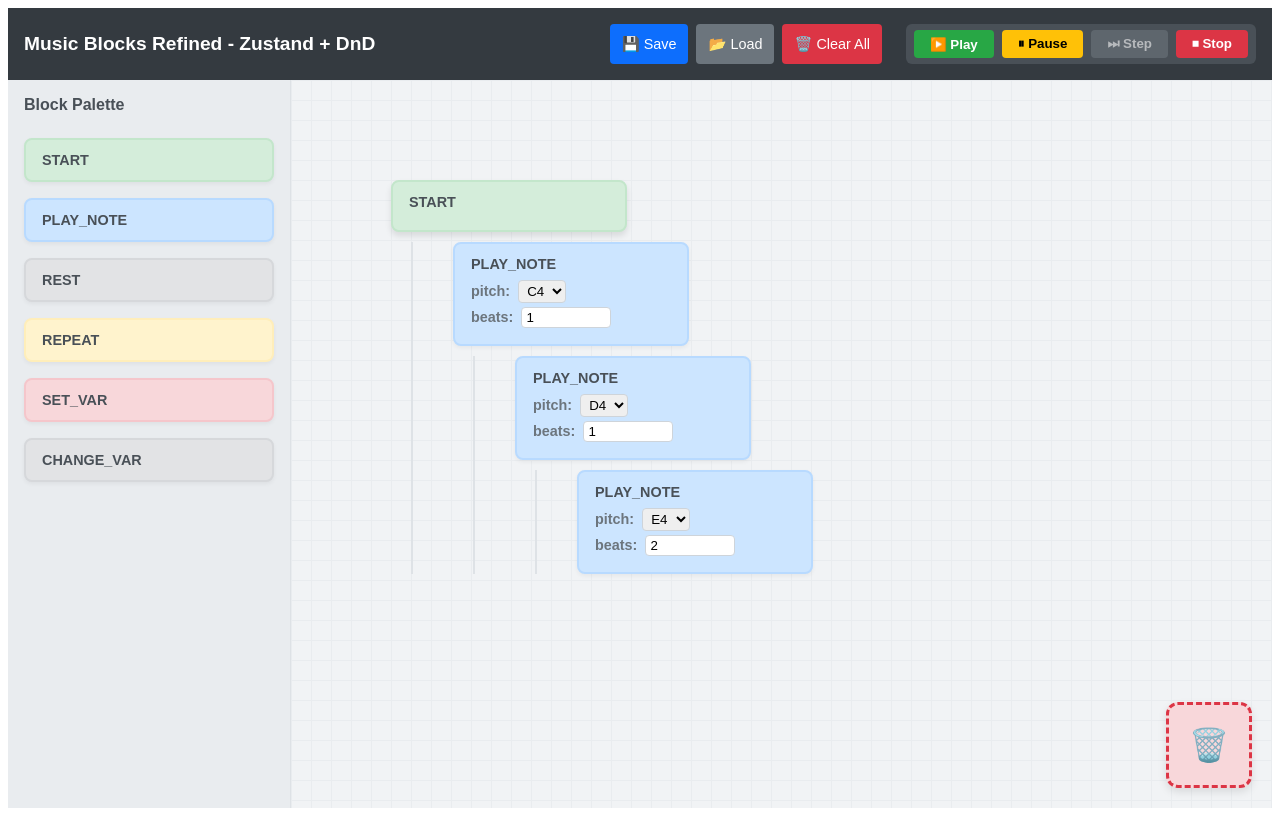
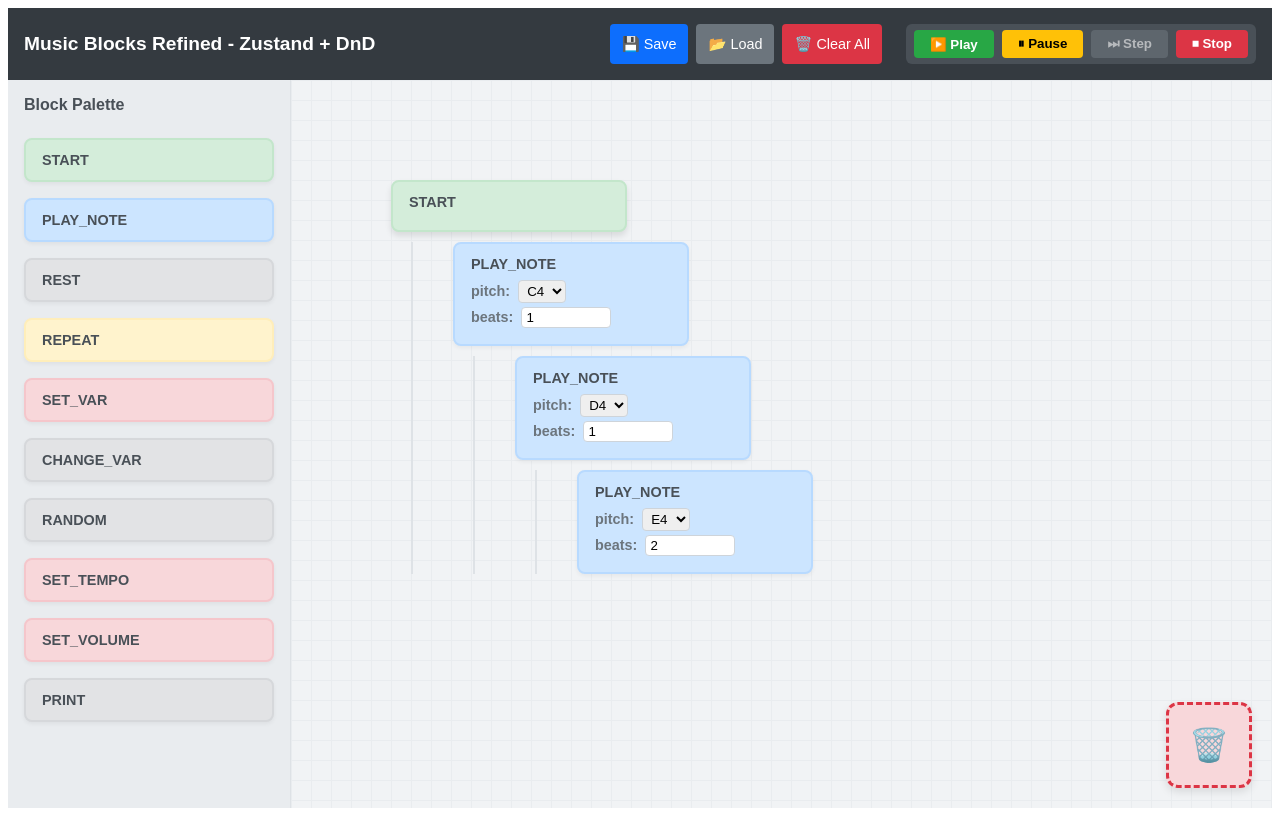
Before and after one commit to sa-fw-an/musicblocks-v5, a React (Vite) app: page / in a window 1280 px wide. Built offline with nearby package versions, Linux system fonts and the light colour scheme.

Commit message:
feat(core): Add new blocks for random number generation, tempo control, volume control, printing, and resting with corresponding compiler, interpreter, and UI updates.

```diff
--- a/src/components/BlockTree.tsx
+++ b/src/components/BlockTree.tsx
@@ -57,10 +57,10 @@ export const BlockTree: React.FC<BlockTreeProps> = ({ id, isRoot = false, isOver
     } else if (node.type === 'repeat') {
         backgroundColor = '#fff3cd';
         borderColor = '#ffeeba';
-    } else if (node.type === 'set_var') {
+    } else if (node.type === 'set_var' || node.type === 'set_tempo' || node.type === 'set_volume') {
         backgroundColor = '#f8d7da';
         borderColor = '#f5c6cb';
-    } else if (node.type === 'change_var') {
+    } else if (node.type === 'change_var' || node.type === 'print' || node.type === 'random') {
         backgroundColor = '#e2e3e5';
         borderColor = '#d6d8db';
     }
@@ -204,6 +204,82 @@ export const BlockTree: React.FC<BlockTreeProps> = ({ id, isRoot = false, isOver
                                     />
                                 </div>
                             </>
+                        ) : node.type === 'random' ? (
+                            <>
+                                <div style={{ marginBottom: '4px' }}>
+                                    <strong>varName:</strong>
+                                    <input
+                                        type="text"
+                                        value={node.inputs.varName}
+                                        onChange={(e) => useWorkspaceStore.getState().updateBlockInput(node.id, 'varName', e.target.value)}
+                                        onPointerDown={(e) => e.stopPropagation()}
+                                        style={{ marginLeft: '8px', padding: '2px 4px', borderRadius: '4px', border: '1px solid #ced4da', width: '80px' }}
+                                    />
+                                </div>
+                                <div style={{ marginBottom: '4px' }}>
+                                    <strong>min:</strong>
+                                    <input
+                                        type="text"
+                                        value={node.inputs.min}
+                                        onChange={(e) => {
+                                            const val = e.target.value;
+                                            const isNum = !isNaN(Number(val)) && val !== '';
+                                            useWorkspaceStore.getState().updateBlockInput(node.id, 'min', isNum ? Number(val) : val);
+                                        }}
+                                        onPointerDown={(e) => e.stopPropagation()}
+                                        style={{ marginLeft: '8px', padding: '2px 4px', borderRadius: '4px', border: '1px solid #ced4da', width: '40px' }}
+                                    />
+                                    <strong style={{ marginLeft: '8px' }}>max:</strong>
+                                    <input
+                                        type="text"
+                                        value={node.inputs.max}
+                                        onChange={(e) => {
+                                            const val = e.target.value;
+                                            const isNum = !isNaN(Number(val)) && val !== '';
+                                            useWorkspaceStore.getState().updateBlockInput(node.id, 'max', isNum ? Number(val) : val);
+                                        }}
+                                        onPointerDown={(e) => e.stopPropagation()}
+                                        style={{ marginLeft: '8px', padding: '2px 4px', borderRadius: '4px', border: '1px solid #ced4da', width: '40px' }}
+                                    />
+                                </div>
+                            </>
+                        ) : node.type === 'set_tempo' ? (
+                            <div style={{ marginBottom: '4px' }}>
+                                <strong>bpm:</strong>
+                                <input
+                                    type="number"
+                                    min="1"
+                                    max="300"
+                                    value={node.inputs.bpm}
+                                    onChange={(e) => useWorkspaceStore.getState().updateBlockInput(node.id, 'bpm', Number(e.target.value))}
+                                    onPointerDown={(e) => e.stopPropagation()}
+                                    style={{ marginLeft: '8px', padding: '2px 4px', borderRadius: '4px', border: '1px solid #ced4da', width: '60px' }}
+                                />
+                            </div>
+                        ) : node.type === 'set_volume' ? (
+                            <div style={{ marginBottom: '4px' }}>
+                                <strong>level:</strong>
+                                <input
+                                    type="number"
+                                    min="0"
+                                    max="100"
+                                    value={node.inputs.level}
+                                    onChange={(e) => useWorkspaceStore.getState().updateBlockInput(node.id, 'level', Number(e.target.value))}
+                                    onPointerDown={(e) => e.stopPropagation()}
+                                    style={{ marginLeft: '8px', padding: '2px 4px', borderRadius: '4px', border: '1px solid #ced4da', width: '60px' }}
+                                />
+                            </div>
+                        ) : node.type === 'print' ? (
+                            <div style={{ marginBottom: '4px' }}>
+                                <strong>msg:</strong>
+                                <input
+                                    type="text"
+                                    value={node.inputs.message}
+                                    onChange={(e) => useWorkspaceStore.getState().updateBlockInput(node.id, 'message', e.target.value)}
+                                    onPointerDown={(e) => e.stopPropagation()}
+                                    style={{ marginLeft: '8px', padding: '2px 4px', borderRadius: '4px', border: '1px solid #ced4da', width: '120px' }}
+                                />
+                            </div>
                         ) : (
                             Object.entries(node.inputs).map(([key, value]) => (
                                 <div key={key}>
--- a/src/components/Palette.tsx
+++ b/src/components/Palette.tsx
@@ -36,10 +36,10 @@ export const PaletteBlock: React.FC<PaletteBlockProps> = ({ type, defaultInputs,
     } else if (type === 'repeat') {
         backgroundColor = '#fff3cd';
         borderColor = '#ffeeba';
-    } else if (type === 'set_var') {
+    } else if (type === 'set_var' || type === 'set_tempo' || type === 'set_volume') {
         backgroundColor = '#f8d7da';
         borderColor = '#f5c6cb';
-    } else if (type === 'change_var') {
+    } else if (type === 'change_var' || type === 'print' || type === 'random') {
         backgroundColor = '#e2e3e5';
         borderColor = '#d6d8db';
     }
@@ -84,6 +84,10 @@ export const Palette: React.FC = () => {
             <PaletteBlock type="repeat" defaultInputs={{ iterations: 2 }} />
             <PaletteBlock type="set_var" defaultInputs={{ varName: 'myVar', value: 1 }} />
             <PaletteBlock type="change_var" defaultInputs={{ varName: 'myVar', amount: 1 }} />
+            <PaletteBlock type="random" defaultInputs={{ varName: 'myVar', min: 1, max: 10 }} />
+            <PaletteBlock type="set_tempo" defaultInputs={{ bpm: 120 }} />
+            <PaletteBlock type="set_volume" defaultInputs={{ level: 50 }} />
+            <PaletteBlock type="print" defaultInputs={{ message: "Hello World" }} />
 
         </aside>
     );
--- a/src/core/compiler.ts
+++ b/src/core/compiler.ts
@@ -102,6 +102,12 @@ export class Compiler {
                     operands: [current.inputs.varName, current.inputs.value],
                     astNodeId: current.id
                 });
+            } else if (current.type === 'random') {
+                block.instructions.push({
+                    opcode: 'math_random',
+                    operands: [current.inputs.varName, current.inputs.min, current.inputs.max],
+                    astNodeId: current.id
+                });
             } else if (current.type === 'change_var') {
                 block.instructions.push({
                     opcode: 'math_add',
--- a/src/core/interpreter.ts
+++ b/src/core/interpreter.ts
@@ -91,6 +91,14 @@ export class Interpreter {
                     }
                     break;
                 }
+                case 'math_random': {
+                    const varName = inst.operands[0];
+                    const min = Number(resolvedOperands[1]) || 0;
+                    const max = Number(resolvedOperands[2]) || 0;
+                    const rand = Math.floor(Math.random() * (max - min + 1)) + min;
+                    context.memory.assign(varName, rand);
+                    break;
+                }
                 case 'jump':
                     context.currentBlockId = inst.operands[0];
                     context.instructionPointer = 0;
--- a/src/core/ir.ts
+++ b/src/core/ir.ts
@@ -1,4 +1,4 @@
-export type IROpcode = 'sym_declare' | 'sym_assign' | 'sym_query' | 'compare_jump' | 'jump' | 'sys_call' | 'yield' | 'math_add' | 'store';
+export type IROpcode = 'sym_declare' | 'sym_assign' | 'sym_query' | 'compare_jump' | 'jump' | 'sys_call' | 'yield' | 'math_add' | 'store' | 'math_random';
 
 export interface IRInstruction {
     opcode: IROpcode;
--- a/src/plugins/musicblocks/index.ts
+++ b/src/plugins/musicblocks/index.ts
@@ -34,18 +34,61 @@ export const MusicBlocksPlugin: CorePlugin = {
                 operands: ['playNote', pitch, duration],
                 astNodeId: node.id
             });
+        },
+        'rest': (node, instructions) => {
+            const duration = node.inputs.beats || 1;
+            instructions.push({
+                opcode: 'sys_call',
+                operands: ['rest', duration],
+                astNodeId: node.id
+            });
+        },
+        'set_tempo': (node, instructions) => {
+            const bpm = node.inputs.bpm || 120;
+            instructions.push({ opcode: 'sys_call', operands: ['setTempo', bpm], astNodeId: node.id });
+        },
+        'set_volume': (node, instructions) => {
+            const level = node.inputs.level !== undefined ? node.inputs.level : 50;
+            instructions.push({ opcode: 'sys_call', operands: ['setVolume', level], astNodeId: node.id });
+        },
+        'print': (node, instructions) => {
+            const message = node.inputs.message || '';
+            instructions.push({ opcode: 'sys_call', operands: ['print', message], astNodeId: node.id });
         }
     },
     syscalls: {
-        'playNote': (args, _context, currentTimeMs) => {
-            const pitch = args[0] as string;
+        'setTempo': (args, context) => {
+            const bpm = args[0] as number;
+            context.memory.assign('_tempo', bpm);
+            return null;
+        },
+        'setVolume': (args) => {
+            const level = args[0] as number;
+            // 0-100 to decibels approximation
+            const db = level <= 0 ? -100 : 20 * Math.log10(level / 100);
+            if (synth) {
+                const activeTone = (globalThis as any).__mockTone || ToneMod;
+                activeTone.Destination.volume.value = db;
+            }
+            return null;
+        },
+        'print': (args) => {
+            console.log("PRINT BLOCK:", args[0]);
+            return null;
+        },
+        'rest': (args, context, currentTimeMs) => {
+            const durationBeats = args[0] as number;
+            const bpm = context.memory.query('_tempo') || 120;
+            const durationMs = durationBeats * (60000 / bpm);
+            return { status: 'YIELD_UNTIL_TIME', resumeTimeMs: currentTimeMs + durationMs };
+        },
+        'playNote': (args, context, currentTimeMs) => {
+            let pitch = args[0];
             const durationBeats = args[1] as number;
 
-            // 1 beat = 500ms for testing this domain-specific plugin
-            const durationMs = durationBeats * 500;
+            const bpm = context.memory.query('_tempo') || 120;
+            const durationMs = durationBeats * (60000 / bpm);
 
-            // Initialize audio on first play
-            // Use mocked Tone for unit tests if it exists
             const activeTone = (globalThis as any).__mockTone || ToneMod;
 
             if (activeTone.context.state !== 'running') {
@@ -56,10 +99,13 @@ export const MusicBlocksPlugin: CorePlugin = {
                 synth = new activeTone.PolySynth(activeTone.Synth).toDestination();
             }
 
-            // Trigger the note immediately using Tone.now() since the scheduler acts as our timing transport
+            // MIDI translation if pitch is a number
+            if (typeof pitch === 'number' && activeTone.Frequency) {
+                pitch = activeTone.Frequency(pitch, "midi").toNote();
+            }
+
             synth!.triggerAttackRelease(pitch, `${durationBeats}n`, activeTone.now());
 
-            // Provide a side channel array to test execution
             (globalThis as any).__mockAudioEvents?.push({ pitch, durationMs, time: currentTimeMs });
 
             return { status: 'YIELD_UNTIL_TIME', resumeTimeMs: currentTimeMs + durationMs };
```
